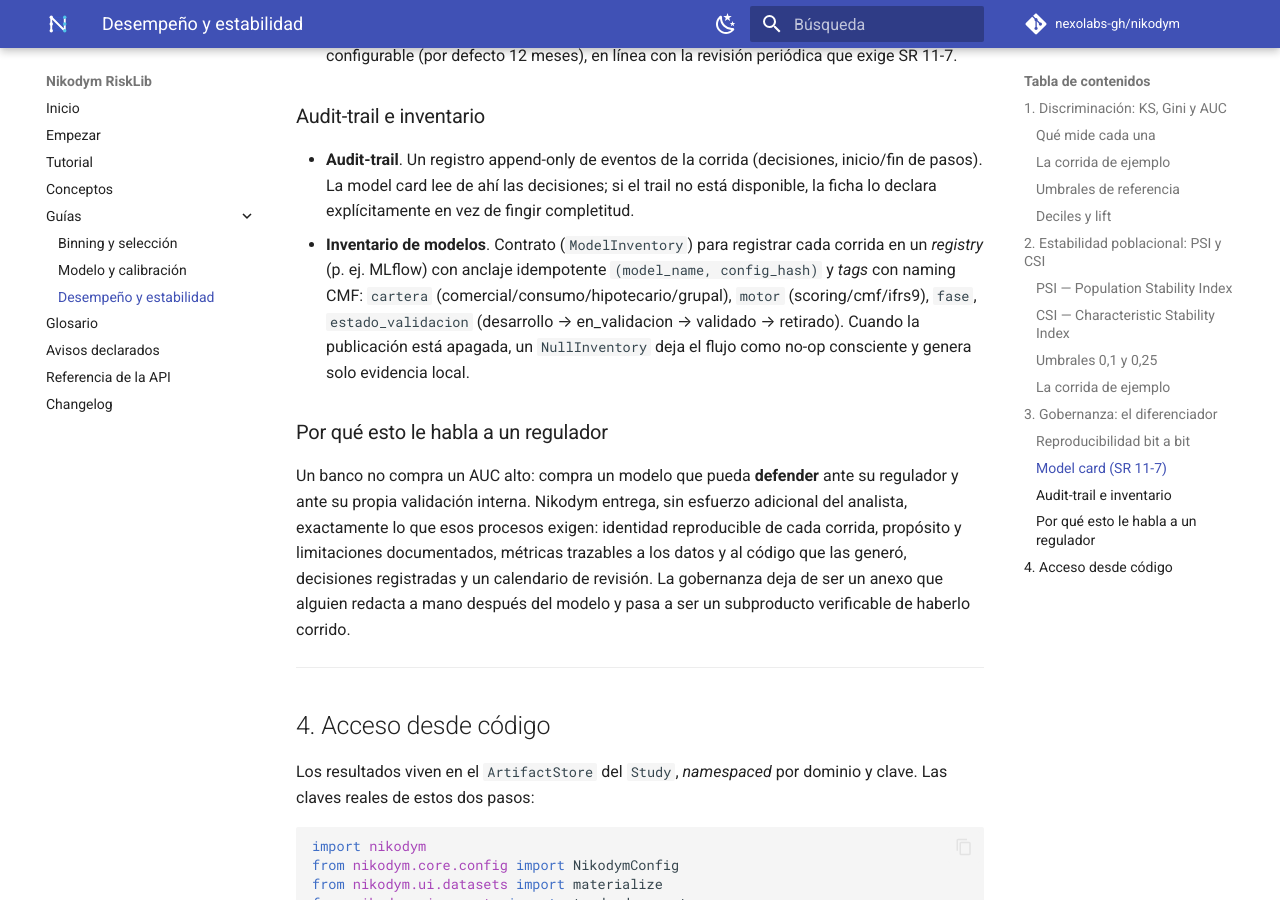
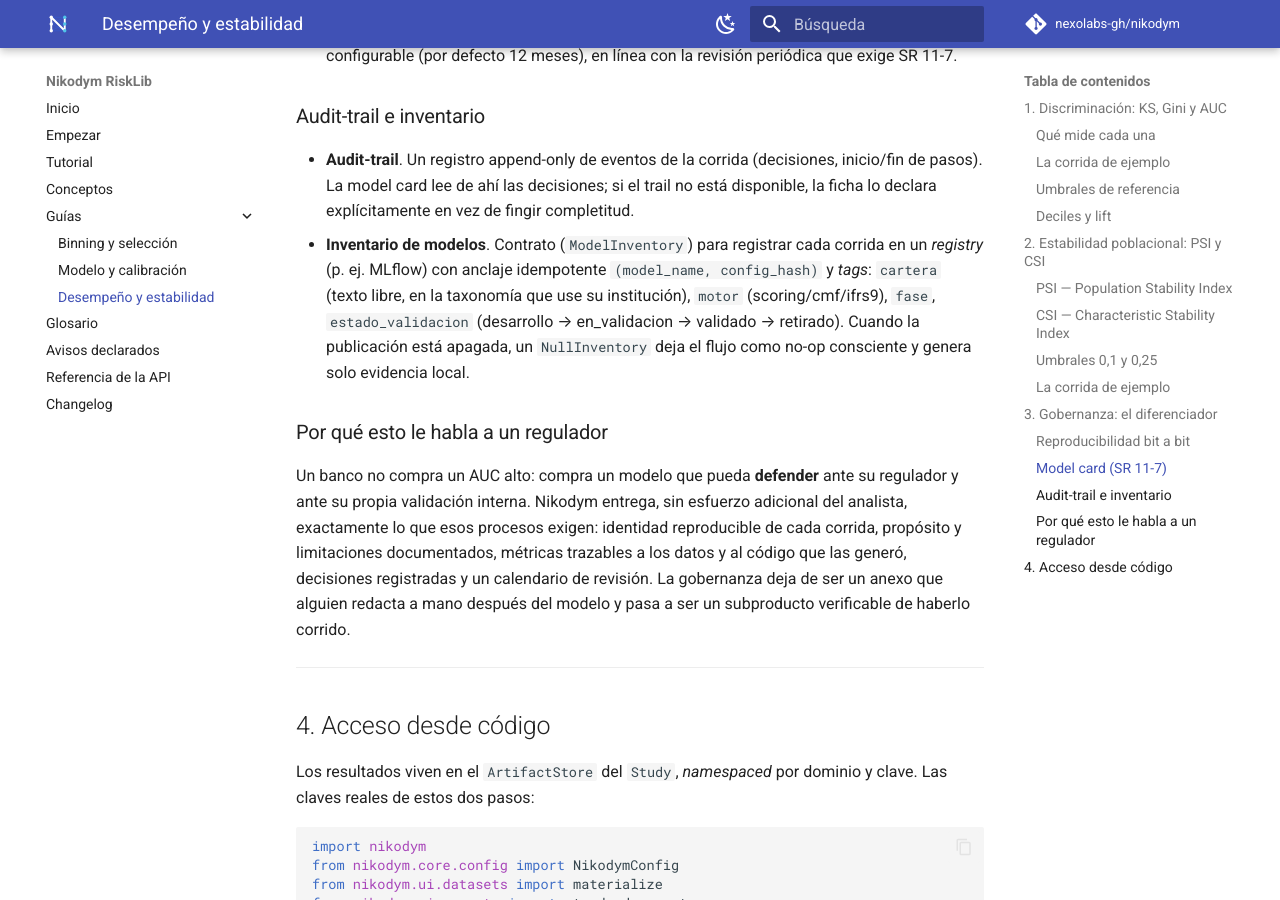
Before and after one commit to nexolabs-gh/nikodym, an MkDocs documentation site: the page built from docs_site/guias/desempeno-estabilidad.md, in a window 1280 px wide and 900 px high, scrolled down 5661 px. Built offline with MkDocs 1.6.1 and Material for MkDocs 9.7.7, drawn with Linux system fonts in a browser that asks for light colours; comment, search, counter and statistics services are not loaded.

Commit message:
refactor(governance): la cartera del inventario deja de ser un enum chileno (D-SEG-10)
cartera era el único Literal de carteras del repo, en español chileno, y no gobernaba
ningún cálculo: su único consumidor lo publica como tag nikodym.cartera. No entra al
config_hash, no llega a la model card ni al informe, y ni siquiera al schema.json —
governance no está en _DOMAIN_CONFIG_CLASSES, así que su ui_widget selectbox era letra
muerta y el enum nunca llegó al front.

Cerrarlo tampoco era una garantía dentro del propio inventario: el valor vuelve del
Registry como texto libre, sin revalidar contra el Literal.

Pasa a str libre, con la description y el widget corregidos. Los otros tags de
vocabulario cerrado —motor, fase, estado_validacion— se quedan como están: enumeran
componentes de este paquete, no una taxonomía institucional.

Las cuatro superficies que enumeraban el vocabulario quedan al día: SDD-03 (el snippet y
la lista de tags de capa C), SDD-04 y la guía de docs_site, que es copy público. El test
de vocabulario cerrado conserva motor y fase; el test nuevo se verificó FALLANDO contra
el árbol anterior.

Suite 4301 passed / 6 skipped; ruff, ruff format y mypy verdes.

```diff
--- a/docs_site/guias/desempeno-estabilidad.md
+++ b/docs_site/guias/desempeno-estabilidad.md
@@ -211,8 +211,8 @@ auditable del modelo, serializable a **JSON canónico** (para *diff* y control d
   pasos). La model card lee de ahí las decisiones; si el trail no está disponible, la ficha lo
   declara explícitamente en vez de fingir completitud.
 - **Inventario de modelos**. Contrato (`ModelInventory`) para registrar cada corrida en un
-  *registry* (p. ej. MLflow) con anclaje idempotente `(model_name, config_hash)` y *tags* con
-  naming CMF: `cartera` (comercial/consumo/hipotecario/grupal), `motor` (scoring/cmf/ifrs9),
+  *registry* (p. ej. MLflow) con anclaje idempotente `(model_name, config_hash)` y *tags*:
+  `cartera` (texto libre, en la taxonomía que use su institución), `motor` (scoring/cmf/ifrs9),
   `fase`, `estado_validacion` (desarrollo → en_validacion → validado → retirado). Cuando la
   publicación está apagada, un `NullInventory` deja el flujo como no-op consciente y genera solo
   evidencia local.
```
Also changed, not shown: docs/design/03-audit-governance.md (+9 -4 lines), docs/design/04-tracking.md (+2 -1 lines), 2 other files.
